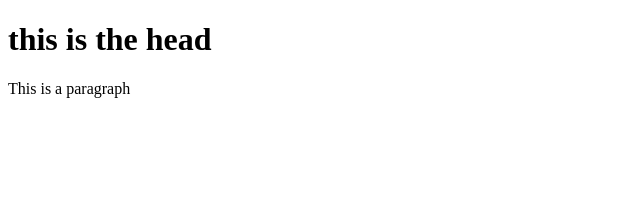
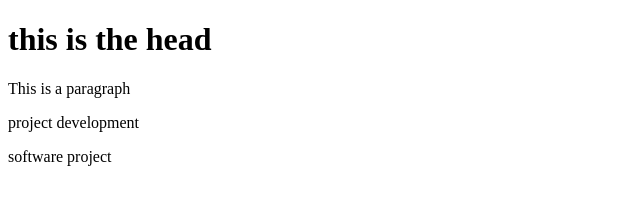
Before and after one commit to Makajanga/plp, a plain HTML site: page index.html in a window 1280 px wide. Shown: the whole page, without its empty margins (0-640 px from the left). Drawn offline with Linux system fonts and the light colour scheme.

Commit message:
Initial commit

```diff
--- a/index.html
+++ b/index.html
@@ -8,5 +8,7 @@
  <body>
     <h1>this is the head</h1>
     <p>This is a paragraph</p>
+    <p>project development</p>
+ </p>software project</p>
  </body>
  </html>
```
